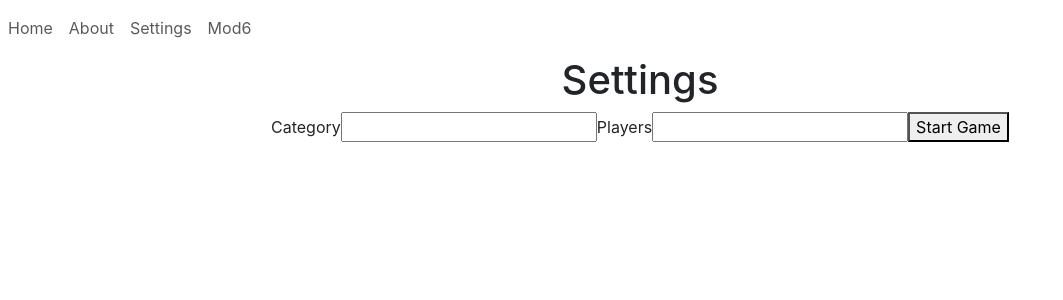
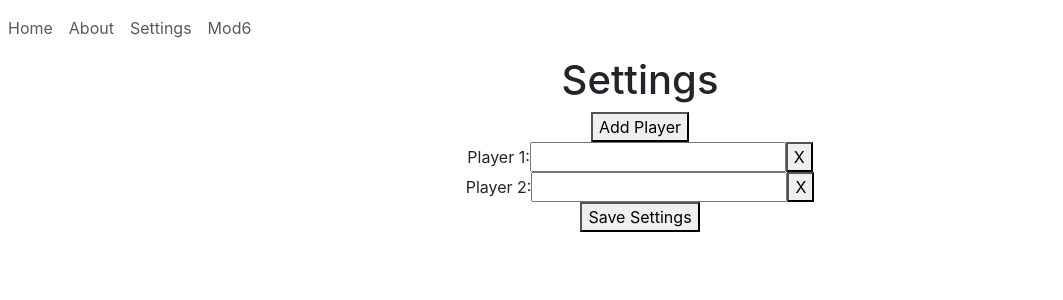
Before and after one commit to johny-chongy/mod6, a React (Create React App) app: page /settings in a window 1280 px wide. Shown: the top 300 px of the page, without its empty margins (0-1063 px from the left). Built offline with nearby package versions, Linux system fonts and the light colour scheme.

Commit message:
implement card api, utilize localStorage for game settings

```diff
--- a/package.json
+++ b/package.json
@@ -10,6 +10,7 @@
     "@types/node": "^16.18.40",
     "@types/react": "^18.2.19",
     "@types/react-dom": "^18.2.7",
+    "axios": "^1.4.0",
     "bootstrap": "^5.3.1",
     "react": "^18.2.0",
     "react-bootstrap": "^2.8.0",
@@ -17,6 +18,7 @@
     "react-router-dom": "^6.14.2",
     "react-scripts": "5.0.1",
     "typescript": "^4.9.5",
+    "uuid": "^9.0.0",
     "web-vitals": "^2.1.4"
   },
   "scripts": {
--- a/src/Settings.tsx
+++ b/src/Settings.tsx
@@ -1,5 +1,4 @@
-import { useState } from 'react';
-import { Link, useNavigate } from 'react-router-dom';
+import { useState, ChangeEvent, useEffect, FormEvent } from 'react';
 
 /** Component for setting up the Game
  *
@@ -10,43 +9,98 @@ import { Link, useNavigate } from 'react-router-dom';
  *  -formData: formData
  *  -alertMsgs: alert Msgs if applicable
  *
- * Home --> Setup
+ * Home --> Settings
  */
 interface GameSettings {
-    category: string
-    players: string
+    players: string[]
 }
 
 function Settings() {
-    const [formData, setFormData] = useState<GameSettings>({
-        category: '',
-        players:''
+    const [ isLoading, setIsLoading ] = useState(true);
+    const [gameSettings, setGameSettings] = useState<GameSettings>({
+        players: [ '', '' ]
     });
 
+    useEffect(function updateGameSettings() {
+        function getGameSettings() {
+            const localStorageSetting = localStorage.getItem('settings') || '';
+            console.log("localStorage:", localStorageSetting);
+            if (localStorageSetting === '') {
+                setIsLoading(false);
+                return;
+            }
+
+            setGameSettings(JSON.parse(localStorageSetting));
+            setIsLoading(false);
+        }
+        getGameSettings();
+    }, []);
+
+    function addPlayer() {
+        setGameSettings({
+            players: [ ...gameSettings.players, '' ]
+        });
+    }
+
+    function removePlayer(player: number) {
+        setGameSettings({
+            players: gameSettings.players.filter((p,idx) => idx !== player)
+        });
+    }
+
+    function handleChange(evt: ChangeEvent<HTMLInputElement>) {
+        const { name, value, id } = evt.target;
+        const [setting, idx] = [name as keyof GameSettings, parseInt(id)];
+        const newSettings = [...gameSettings[setting]]
+        newSettings[idx]= value;
+
+        setGameSettings(settings => ({
+            ...gameSettings,
+            [setting]: newSettings
+        }));
+    }
+
+    function handleSubmit(evt: FormEvent) {
+        console.log(gameSettings);
+        evt.preventDefault();
+        localStorage.setItem('settings', JSON.stringify(gameSettings));
+    }
+
+    if (isLoading) return (<h1>Loading...</h1>)
+
     return(
-        <div className="Setup">
+        <div className="Settings">
             <h1>Settings</h1>
-            <form>
-                <label htmlFor='category-setting'>Category</label>
-                <input
-                    id='category-setting'
-                    type='text'
-                    name='category'
-                    value={formData.category}
-                />
-
-                <label htmlFor='players-setting'>Players</label>
-                <input
-                    type='text'
-                    name='players'
-                    value={formData.players}
-                />
-                <button className='setUpBtn'>
-                    Start Game
-                </button>
+            <button
+                type='button'
+                onClick={addPlayer}
+            >
+                Add Player
+            </button>
+            <form onSubmit={handleSubmit}>
+                {gameSettings.players.map((player,idx) => (
+                    <div key={`player-${idx+1}`}>
+                        <label htmlFor={`player-${idx+1}`}>{`Player ${idx+1}:`}</label>
+                        <input
+                            id={`${idx}`}
+                            type='text'
+                            value={player}
+                            onChange={handleChange}
+                            name={`players`}
+                        />
+                        <button
+                            type='button'
+                            onClick={() => removePlayer(idx)}
+                        >
+                            X
+                        </button>
+                    </div>
+                ))}
+                <button>Save Settings</button>
             </form>
         </div>
     )
 }
 
 export default Settings;
+export type { GameSettings }
```
Also changed, not shown: src/Api.tsx (added, +36 -0 lines), 1 other file (tests, documents, lock files or other folders).
